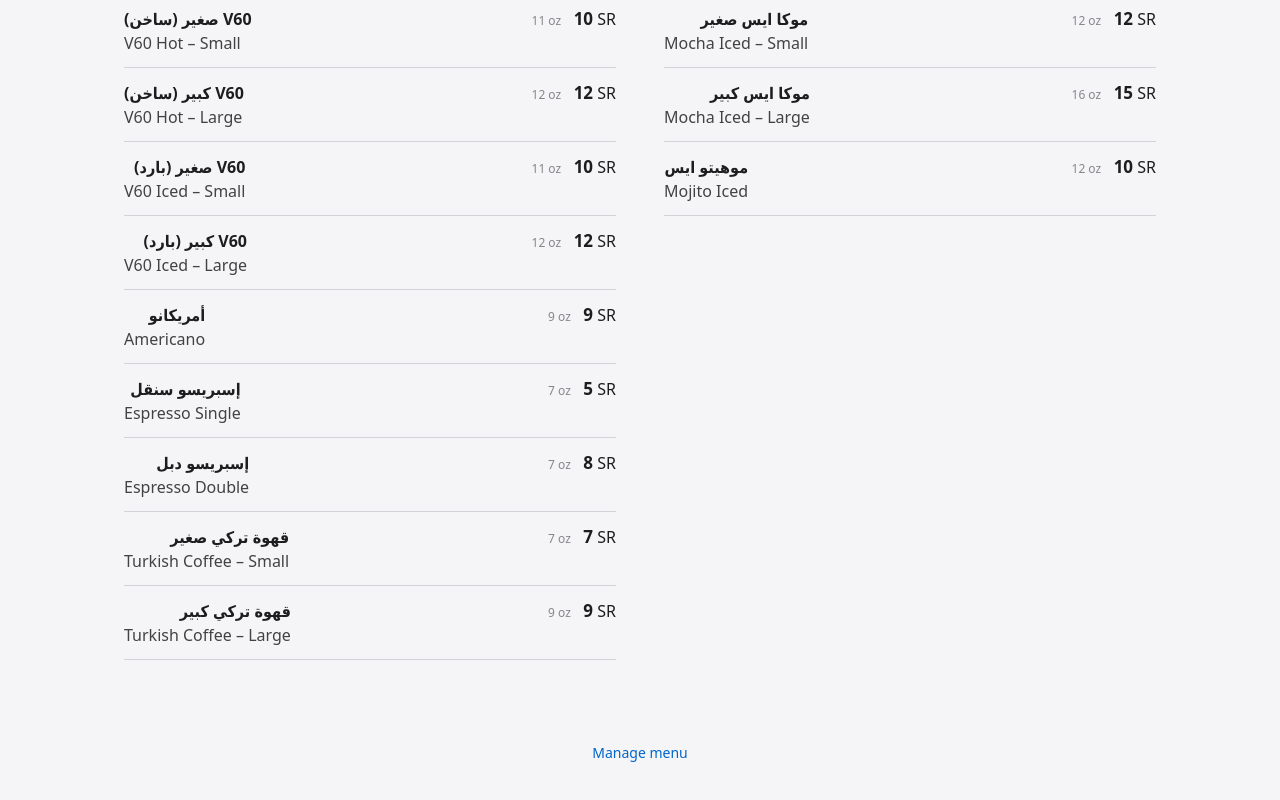
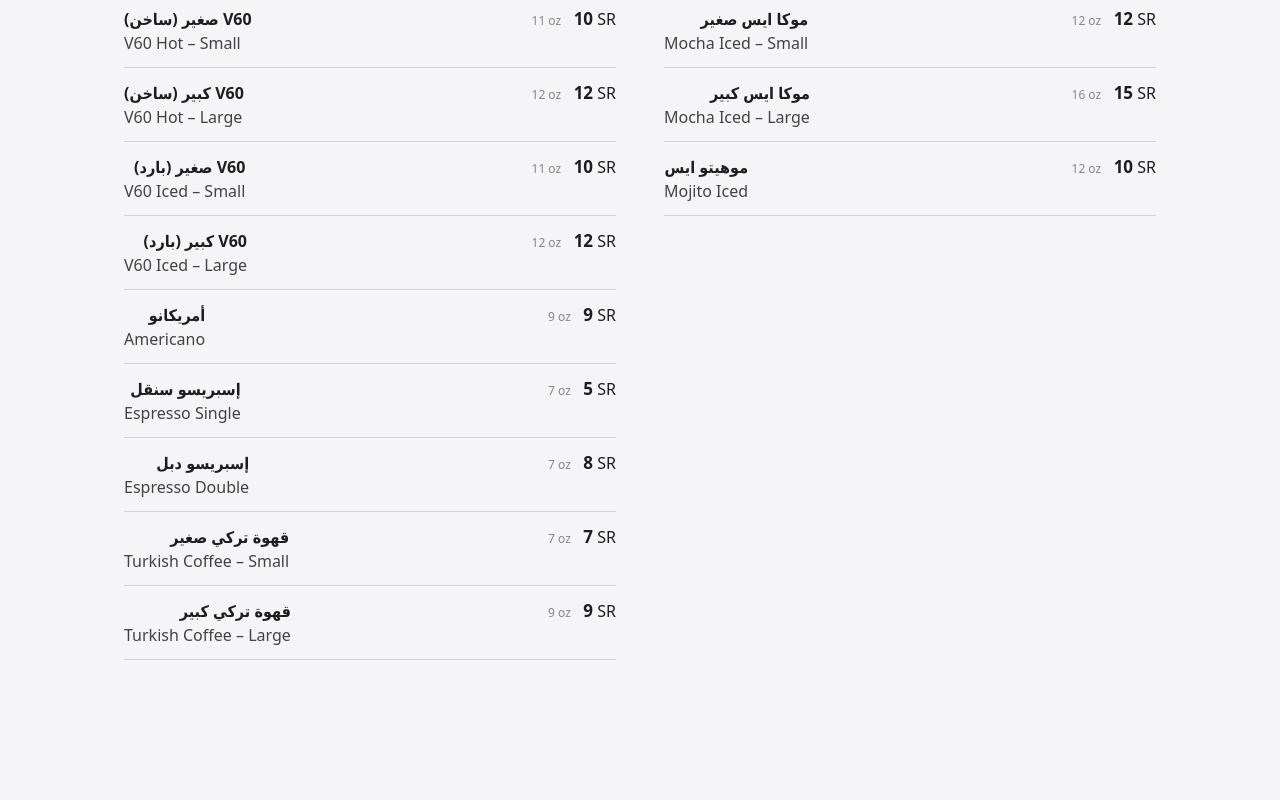
Before and after one commit to Ahmed-Adham03/MorMenu, a plain HTML site: page index.html in a window 1280 px wide. Shown: the part 1630-2430 px from the top of the page. Drawn offline with Linux system fonts and the light colour scheme.

Commit message:
Keep editor local-only, remove manage link

```diff
--- a/index.html
+++ b/index.html
@@ -103,19 +103,6 @@
 
     .size { font-size: 12px; color: #86868b; }
 
-    .edit-badge {
-      text-align: center;
-      margin-top: 40px;
-    }
-
-    .edit-badge a {
-      color: #0066cc;
-      text-decoration: none;
-      font-size: 14px;
-    }
-
-    .edit-badge a:hover { text-decoration: underline; }
-
     @media (max-width: 760px) {
       .columns { grid-template-columns: 1fr; gap: 0; }
       .menu { padding: 24px 18px 64px; }
@@ -129,7 +116,6 @@
       <p class="menu-subtitle" id="subtitle"></p>
     </div>
     <div class="columns" id="columns"></div>
-    <div class="edit-badge"><a href="edit.html">Manage menu</a></div>
   </div>
 
   <script src="menu.js"></script>
```
